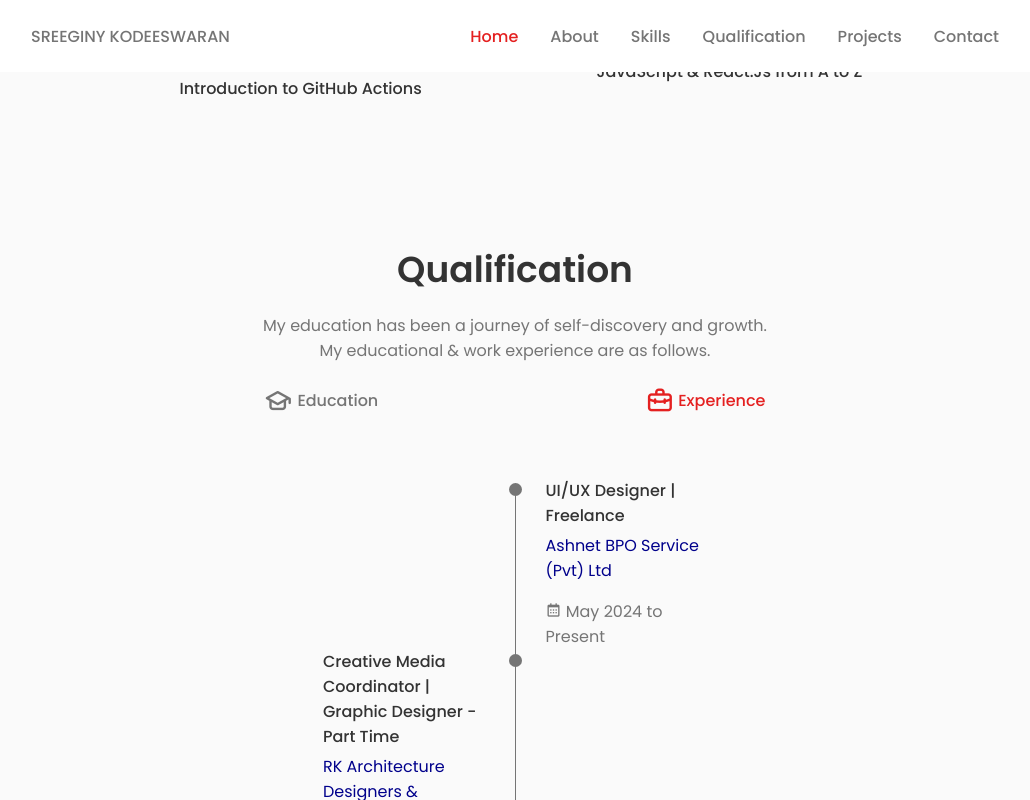
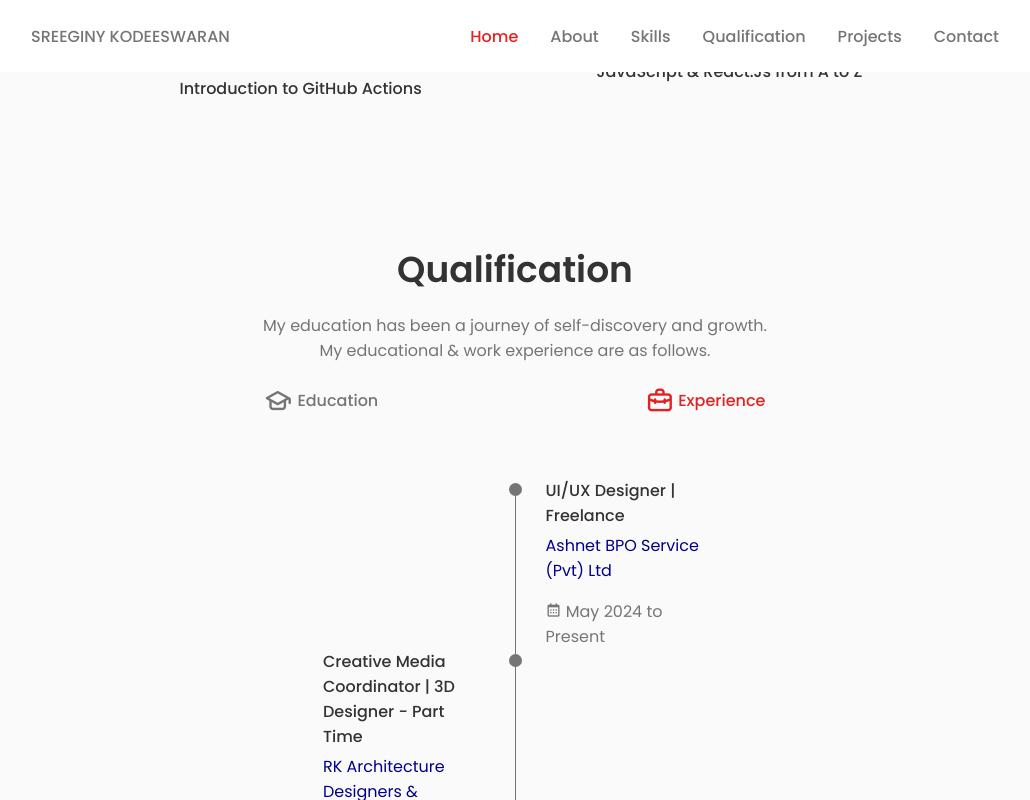
Before and after one commit to sreeginy/myportfolio, a React (Create React App) app: page / in a window 1280 px wide. Both pictures are taken after a click on the element "Experience". Shown: the part 3402-4202 px from the top of the page, without its empty margins (125-1155 px from the left). Built offline with nearby package versions, Linux system fonts and the light colour scheme.

Commit message:
Update Qualification.jsx

```diff
--- a/src/components/qualification/Qualification.jsx
+++ b/src/components/qualification/Qualification.jsx
@@ -103,7 +103,7 @@ const Qualification = () => {
                         </div>
                         <div className="qualification__data">
                             <div>
-                                <h3 className="qualification__title">Creative Media Coordinator | Graphic Designer - Part Time</h3>
+                                <h3 className="qualification__title">Creative Media Coordinator | 3D Designer - Part Time</h3>
                                 <span className="qualification__subtitle">RK Architecture Designers & Engineers</span>
                                 <div className="qualification__calendar">
                                     <i className='bx bx-calendar'></i> October 2023 to Present
```
